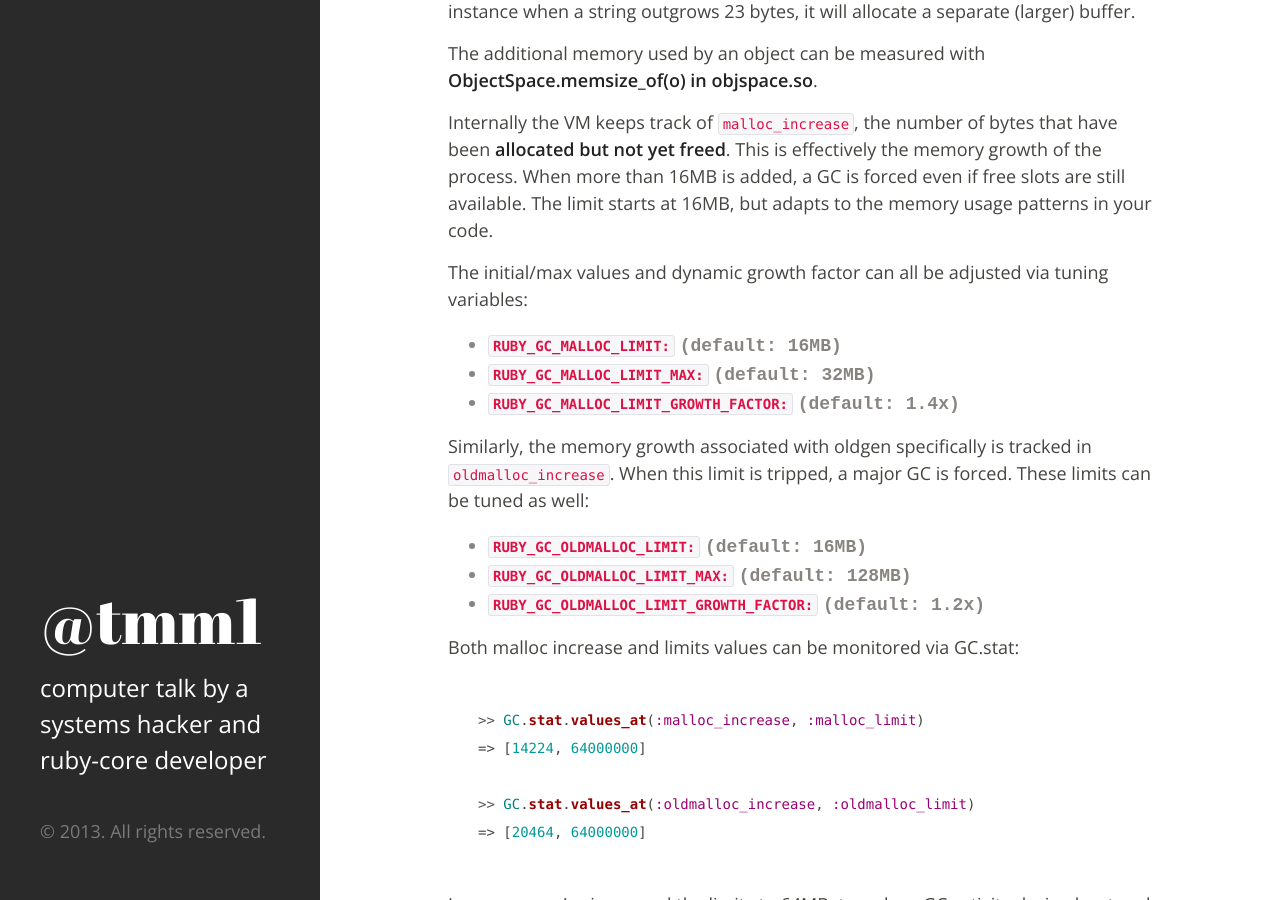
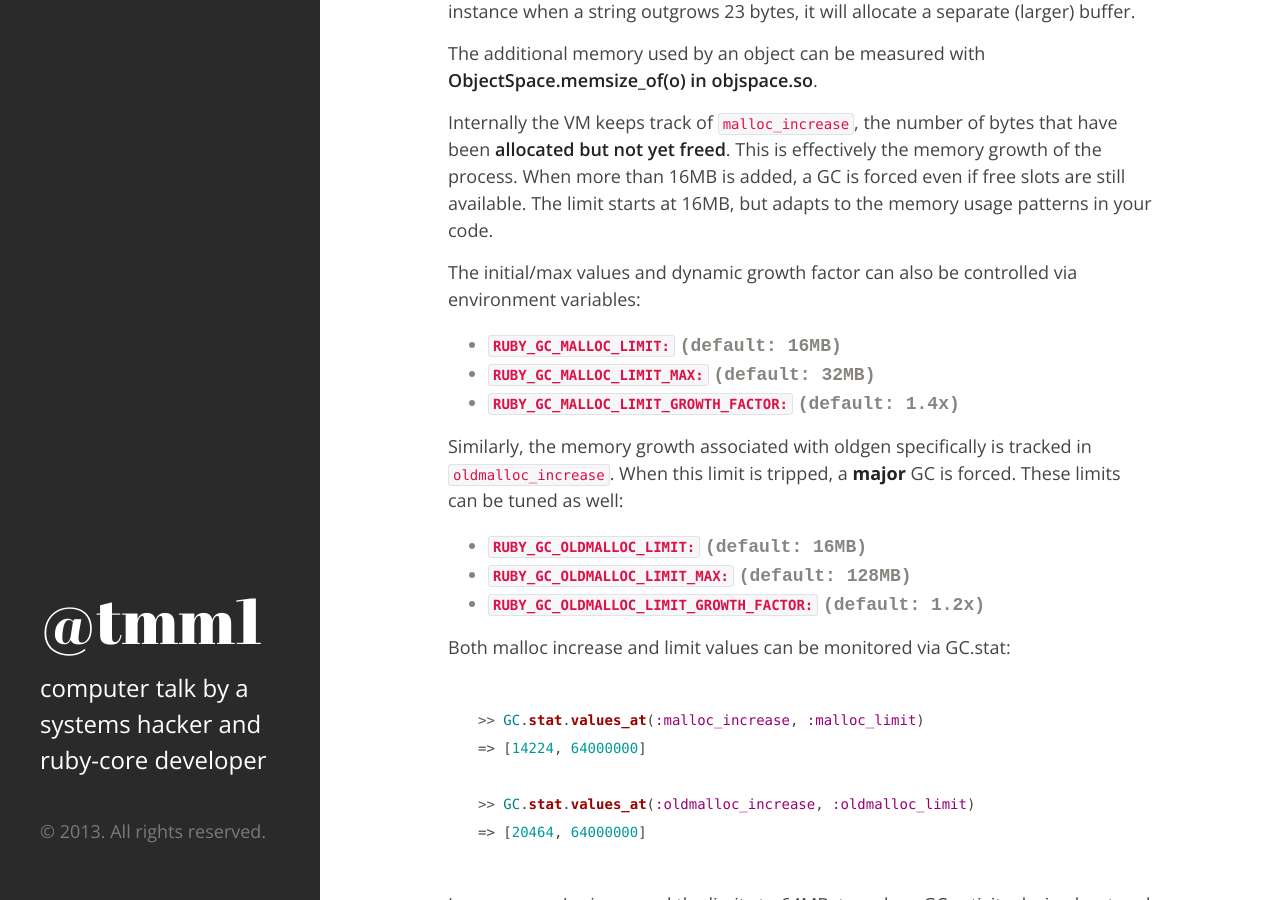
Before and after one commit to tmm1/tmm1.github.com, a Jekyll site: the page built from _posts/2013-12-29-ruby21-rgengc.md, in a window 1280 px wide and 900 px high, scrolled down 4735 px. Built offline with Jekyll 4.4.1, drawn with Linux system fonts in a browser that asks for light colours; Markdown is read by kramdown in place of the engine named in the settings; comment, search, counter and statistics services are not loaded.

Commit message:
another pass

````diff
--- a/_posts/2013-12-29-ruby21-rgengc.md
+++ b/_posts/2013-12-29-ruby21-rgengc.md
@@ -163,21 +163,21 @@ The additional memory used by an object can be measured with [ObjectSpace.memsiz
 
 Internally the VM keeps track of `malloc_increase`, the number of bytes that have been [allocated but not yet freed][10]. This is effectively the memory growth of the process. When more than 16MB is added, a GC is forced even if free slots are still available. The limit starts at 16MB, but adapts to the memory usage patterns in your code.
 
-The initial/max values and dynamic growth factor can all be adjusted via tuning variables:
+The initial/max values and dynamic growth factor can also be controlled via environment variables:
 
 * <b>`RUBY_GC_MALLOC_LIMIT:` <tt>(default: 16MB)</tt></b>
 * <b>`RUBY_GC_MALLOC_LIMIT_MAX:` <tt>(default: 32MB)</tt></b>
 * <b>`RUBY_GC_MALLOC_LIMIT_GROWTH_FACTOR:` <tt>(default: 1.4x)</tt></b>
 
 
-Similarly, the memory growth associated with oldgen specifically is tracked in `oldmalloc_increase`. When this limit is tripped, a major GC is forced. These limits can be tuned as well:
+Similarly, the memory growth associated with oldgen specifically is tracked in `oldmalloc_increase`. When this limit is tripped, a **major** GC is forced. These limits can be tuned as well:
 
 * <b>`RUBY_GC_OLDMALLOC_LIMIT:` <tt>(default: 16MB)</tt></b>
 * <b>`RUBY_GC_OLDMALLOC_LIMIT_MAX:` <tt>(default: 128MB)</tt></b>
 * <b>`RUBY_GC_OLDMALLOC_LIMIT_GROWTH_FACTOR:` <tt>(default: 1.2x)</tt></b>
 
 
-Both malloc increase and limits values can be monitored via GC.stat:
+Both malloc increase and limit values can be monitored via GC.stat:
 
 ``` irb
 >> GC.stat.values_at(:malloc_increase, :malloc_limit)
````
